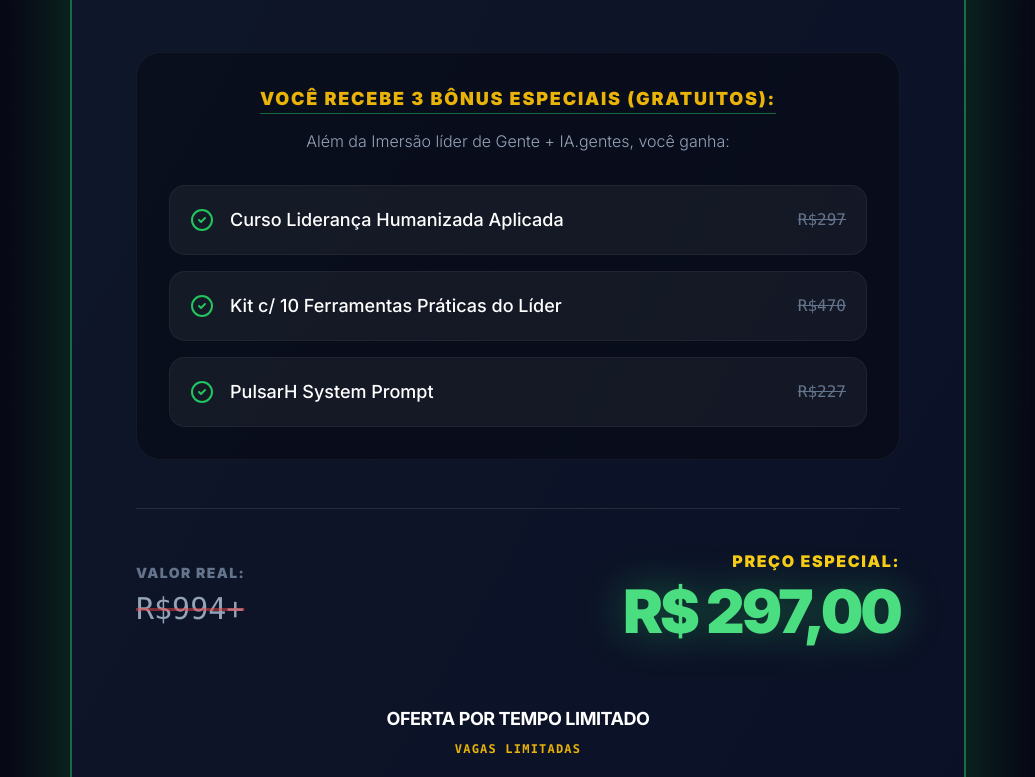
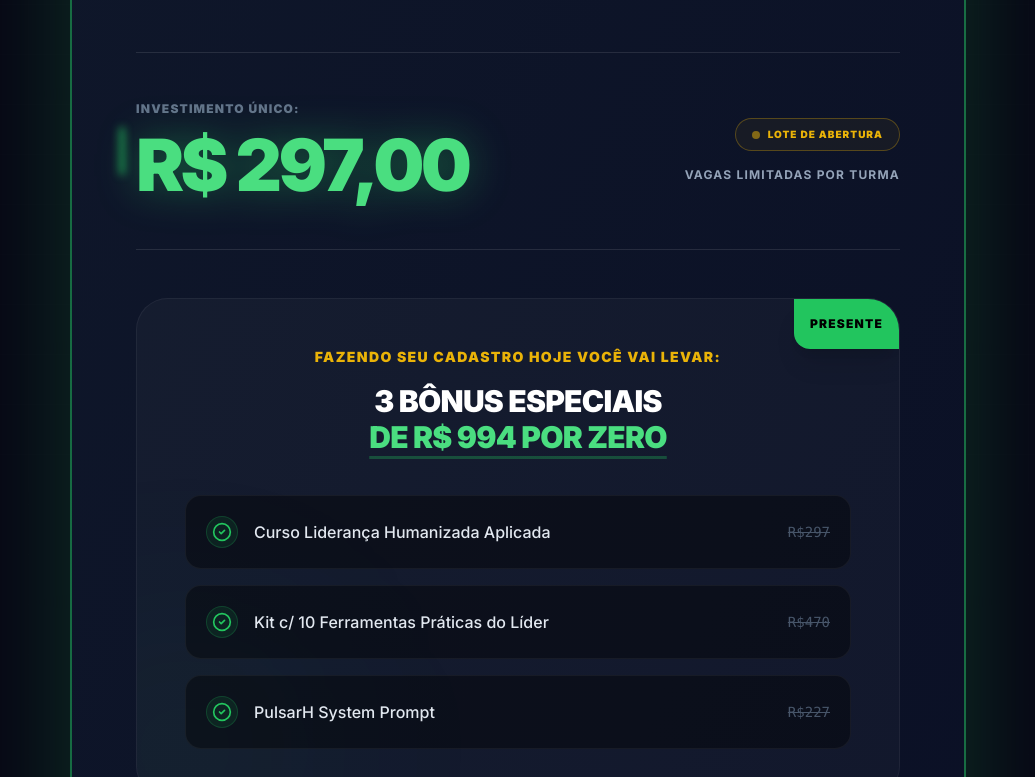
Before and after one commit to Rbraga010/Landingpage_segundarevolucao, a React (Vite) app: page / in a window 1280 px wide. Shown: the part 9046-9823 px from the top of the page, without its empty margins (122-1157 px from the left). Built offline with nearby package versions, Linux system fonts and the light colour scheme; no server answers.

Commit message:
Reformulate offer section: Price before Bonuses and update copy to 994 to zero

```diff
--- a/App.tsx
+++ b/App.tsx
@@ -727,44 +727,60 @@ export default function App() {
                   </div>
 
 
-                  <div className="max-w-4xl mx-auto glass-card border-2 border-green-500/50 bg-gradient-to-br from-slate-900 to-[#0a0f25] p-10 md:p-16 rounded-[40px] relative shadow-[0_0_100px_rgba(34,197,94,0.3)]">
+                  <div className="max-w-4xl mx-auto glass-card border-2 border-green-500/50 bg-gradient-to-br from-slate-900 to-[#0a0f25] p-10 md:p-16 rounded-[40px] relative shadow-[0_0_120px_rgba(34,197,94,0.25)]">
                      <div className="text-center mb-12">
                         <h3 className="text-2xl md:text-3xl font-black text-yellow-500 uppercase tracking-widest mb-6">Agora presta atenção.</h3>
-                        <p className="text-xl md:text-2xl text-slate-300 font-light leading-relaxed">Isso aqui NÃO é só um curso. <br className="hidden md:block"/> <strong className="text-white font-black uppercase text-2xl md:text-3xl mt-2 block">É um upgrade de posicionamento profissional.</strong></p>
+                        <p className="text-xl md:text-2xl text-slate-300 font-light leading-relaxed italic">Isso aqui NÃO é só um curso. <br className="hidden md:block"/> <strong className="text-white font-black uppercase text-2xl md:text-3xl mt-2 block not-italic">É um upgrade de posicionamento profissional.</strong></p>
                      </div>
 
-                     <div className="bg-black/30 rounded-3xl p-8 border border-white/5 mb-12">
-                        <p className="text-primary font-black uppercase tracking-widest text-center mb-4 text-lg underline decoration-green-500/50 underline-offset-8">Você recebe 3 bônus especiais (GRATUITOS):</p>
-                        <p className="text-slate-400 font-light text-center mb-8">Além da Imersão líder de Gente + IA.gentes, você ganha:</p>
-                        <ul className="space-y-4">
-                           <li className="flex flex-col md:flex-row md:items-center justify-between p-5 bg-white/5 rounded-2xl border border-white/5 gap-4">
-                              <span className="text-white font-medium flex items-center gap-4 text-lg"><CheckCircle2 className="text-green-500 w-6 h-6 shrink-0" /> Curso Liderança Humanizada Aplicada</span>
-                              <span className="text-slate-500 line-through font-mono">R$297</span>
-                           </li>
-                           <li className="flex flex-col md:flex-row md:items-center justify-between p-5 bg-white/5 rounded-2xl border border-white/5 gap-4">
-                              <span className="text-white font-medium flex items-center gap-4 text-lg"><CheckCircle2 className="text-green-500 w-6 h-6 shrink-0" /> Kit c/ 10 Ferramentas Práticas do Líder</span>
-                              <span className="text-slate-500 line-through font-mono">R$470</span>
-                           </li>
-                           <li className="flex flex-col md:flex-row md:items-center justify-between p-5 bg-white/5 rounded-2xl border border-white/5 gap-4">
-                              <span className="text-white font-medium flex items-center gap-4 text-lg"><CheckCircle2 className="text-green-500 w-6 h-6 shrink-0" /> PulsarH System Prompt</span>
-                              <span className="text-slate-500 line-through font-mono">R$227</span>
-                           </li>
+                     <div className="flex flex-col md:flex-row items-center justify-between border-y border-white/10 py-12 mb-12 gap-8 relative">
+                        <div className="absolute -left-4 top-1/2 -translate-y-1/2 w-1 h-12 bg-green-500 rounded-full blur-sm"></div>
+                        <div className="text-center md:text-left">
+                           <p className="text-slate-500 font-black uppercase tracking-widest text-xs mb-3">Investimento Único:</p>
+                           <p className="text-5xl md:text-7xl text-green-400 font-black tracking-tighter drop-shadow-[0_0_20px_rgba(34,197,94,0.4)]">R$ 297,00</p>
+                        </div>
+                        <div className="text-center md:text-right">
+                           <div className="inline-flex items-center gap-2 px-4 py-2 rounded-full border border-yellow-500/30 bg-yellow-500/5 mb-4">
+                              <div className="w-2 h-2 rounded-full bg-yellow-500 animate-pulse"></div>
+                              <span className="text-[10px] font-black uppercase tracking-widest text-yellow-500">Lote de Abertura</span>
+                           </div>
+                           <p className="text-slate-400 text-xs uppercase tracking-widest font-bold">Vagas limitadas por turma</p>
+                        </div>
+                     </div>
+
+                     <div className="bg-white/[0.03] rounded-[32px] p-8 md:p-12 border border-white/5 mb-12 relative overflow-hidden group">
+                        <div className="absolute top-0 right-0 p-4 bg-green-500 text-black text-[12px] font-black uppercase tracking-widest rounded-bl-2xl shadow-xl z-20">Presente</div>
+                        <div className="absolute -bottom-20 -left-20 w-64 h-64 bg-green-500/5 blur-[100px] rounded-full"></div>
+
+                        <div className="relative z-10 text-center mb-10">
+                           <p className="text-primary font-black uppercase tracking-widest text-sm mb-4">Fazendo seu cadastro hoje você vai levar:</p>
+                           <h4 className="text-2xl md:text-3xl font-black text-white uppercase tracking-tight mb-4 leading-tight">
+                              3 BÔNUS ESPECIAIS <br/>
+                              <span className="text-green-400 underline decoration-green-500/30 underline-offset-8">DE R$ 994 POR ZERO</span>
+                           </h4>
+                        </div>
+
+                        <ul className="space-y-4 relative z-10">
+                           {[
+                              { name: "Curso Liderança Humanizada Aplicada", price: "R$297" },
+                              { name: "Kit c/ 10 Ferramentas Práticas do Líder", price: "R$470" },
+                              { name: "PulsarH System Prompt", price: "R$227" }
+                           ].map((bonus, i) => (
+                              <li key={i} className="flex flex-col md:flex-row md:items-center justify-between p-5 bg-black/40 rounded-2xl border border-white/5 gap-4 group/item hover:border-green-500/20 transition-colors">
+                                 <span className="text-slate-200 font-medium flex items-center gap-4">
+                                    <div className="w-8 h-8 rounded-full bg-green-500/10 flex items-center justify-center border border-green-500/20">
+                                       <CheckCircle2 className="text-green-500 w-5 h-5" />
+                                    </div>
+                                    {bonus.name}
+                                 </span>
+                                 <span className="text-slate-600 line-through font-mono text-sm">{bonus.price}</span>
+                              </li>
+                           ))}
                         </ul>
                      </div>
 
-                     <div className="flex flex-col md:flex-row items-center justify-between border-t border-white/10 pt-10 pb-12 gap-6">
-                        <div className="text-center md:text-left">
-                           <p className="text-slate-500 font-black uppercase tracking-widest text-sm mb-2">Valor real:</p>
-                           <p className="text-3xl text-slate-400 line-through decoration-red-500/50 font-mono">R$994+</p>
-                        </div>
-                        <div className="text-center md:text-right">
-                           <p className="text-yellow-400 font-black uppercase tracking-widest text-sm md:text-base mb-2">Preço Especial:</p>
-                           <p className="text-4xl md:text-6xl text-green-400 font-black tracking-tighter drop-shadow-[0_0_20px_rgba(34,197,94,0.4)]">R$ 297,00</p>
-                        </div>
-                     </div>
-
                      <div className="mt-4">
-                        <RegistrationForm btnText="🔵 CLIQUE AGORA E GARANTA ACESSO COMPLETO" />
+                        <RegistrationForm btnText="🔵 GARANTIR MINHA VAGA AGORA" />
                      </div>
                   </div>
                </div>
```
